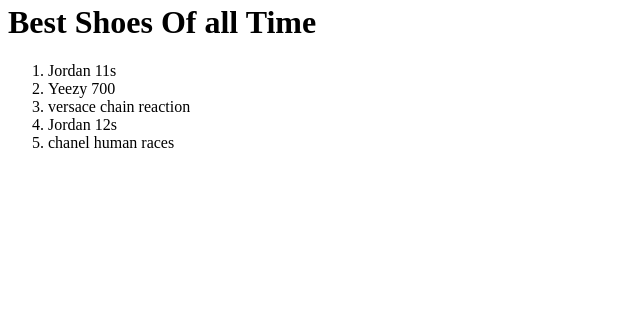
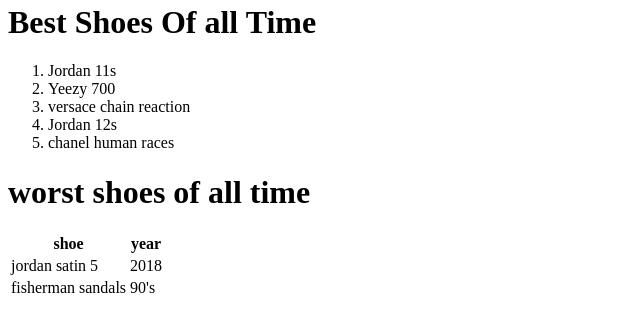
Before and after one commit to zaire03/july17zt, a plain HTML site: page index.html in a window 1280 px wide. Shown: the part 422-754 px from the top of the page, without its empty margins (0-640 px from the left). Drawn offline with Linux system fonts and the light colour scheme.

Commit message:
shoe table

```diff
--- a/index.html
+++ b/index.html
@@ -26,6 +26,25 @@
     <li> chanel human races </li>
 </ol>
 
+<h1>worst shoes of all time</h1>
+<table>
+    <tr>
+        <th>shoe</th>
+        <th>year</th>
+    </tr>
+
+    <tr>
+        <td>jordan satin 5</td>
+        <td>2018</td>
+    </tr>
+    <tr>
+        <td>fisherman sandals</td>
+        <td>90's</td>
+    </tr>
+
+
+
+
 
 </body>
 
```
